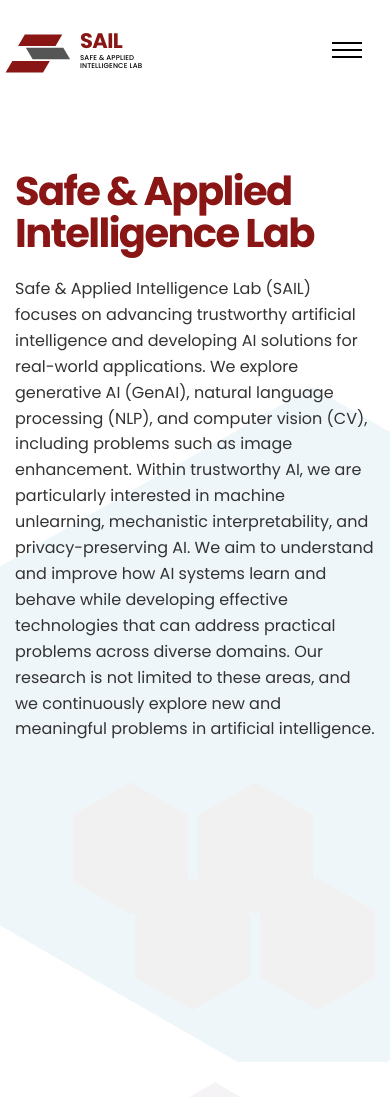
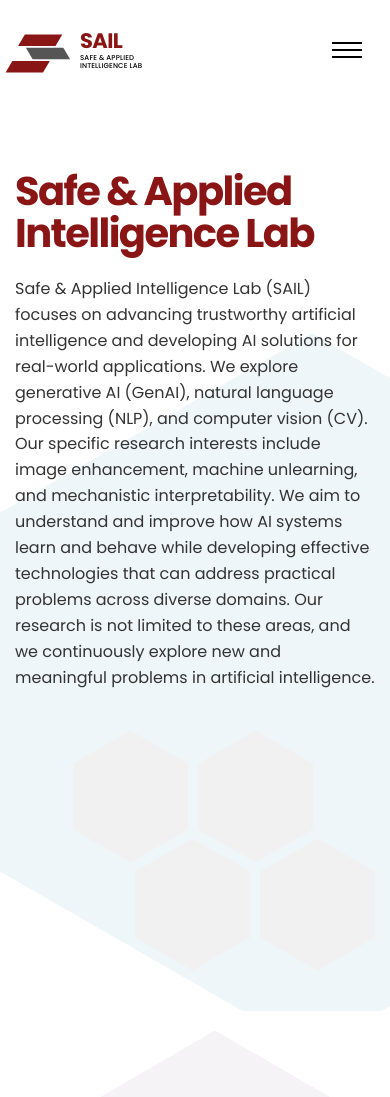
Before and after one commit to sail-hanbat/sail-hanbat.github.io, a Next.js app: page / in a window 390 px wide. Shown: the top 1097 px of the page. Built offline with nearby package versions, Linux system fonts and the light colour scheme.

Commit message:
Separate research topics and tune hexagon spacing

```diff
--- a/app/globals.css
+++ b/app/globals.css
@@ -378,8 +378,8 @@ li {
 
 .hex-1 { top: 0; left: 112px; }
 .hex-2 { top: 0; left: 304px; }
-.hex-3 { top: 145px; left: 208px; }
-.hex-4 { top: 145px; left: 400px; }
+.hex-3 { top: 160px; left: 208px; }
+.hex-4 { top: 160px; left: 400px; }
 
 /* News cards */
 .latest-news {
@@ -1019,8 +1019,8 @@ li {
 
   .hex-1 { top: 0; left: 58px; }
   .hex-2 { top: 0; left: 183px; }
-  .hex-3 { top: 96px; left: 120px; }
-  .hex-4 { top: 96px; left: 245px; }
+  .hex-3 { top: 108px; left: 120px; }
+  .hex-4 { top: 108px; left: 245px; }
 
   .hero-shape-large {
     right: -65%;
--- a/app/members/professor/page.tsx
+++ b/app/members/professor/page.tsx
@@ -17,7 +17,7 @@ export default function ProfessorPage() {
           <p className="profile-role">Assistant Professor</p>
           <p>Department of Artificial Intelligence Software<br />Hanbat National University</p>
           <h3>Research Interests</h3>
-          <p>Generative AI, natural language processing, computer vision, image enhancement, machine unlearning, mechanistic interpretability, privacy-preserving AI, trustworthy AI, and AI for real-world domains.</p>
+          <p>Broad areas: generative AI, natural language processing, computer vision, trustworthy AI, and AI for real-world domains. Specific interests: image enhancement, machine unlearning, and mechanistic interpretability.</p>
         </div>
       </div>
     </SectionPage>
--- a/app/page.tsx
+++ b/app/page.tsx
@@ -24,11 +24,10 @@ export default function Home() {
                 Safe &amp; Applied Intelligence Lab (SAIL) focuses on advancing
                 trustworthy artificial intelligence and developing AI solutions
                 for real-world applications. We explore generative AI (GenAI),
-                natural language processing (NLP), and computer vision (CV),
-                including problems such as image enhancement. Within trustworthy
-                AI, we are particularly interested in machine unlearning,
-                mechanistic interpretability, and privacy-preserving AI. We aim
-                to understand and improve how AI systems learn and behave while
+                natural language processing (NLP), and computer vision (CV).
+                Our specific research interests include image enhancement,
+                machine unlearning, and mechanistic interpretability. We aim to
+                understand and improve how AI systems learn and behave while
                 developing effective technologies that can address practical
                 problems across diverse domains. Our research is not limited to
                 these areas, and we continuously explore new and meaningful
--- a/app/research/page.tsx
+++ b/app/research/page.tsx
@@ -28,7 +28,7 @@ export default function ResearchPage() {
           <ul>
             <li>Generative models</li>
             <li>Natural language processing and multimodal learning</li>
-            <li>Computer vision and image enhancement</li>
+            <li>Computer vision</li>
           </ul>
         </article>
         <article className="research-track">
```
Also changed, not shown: 72 other files (tests, documents, lock files or other folders).
